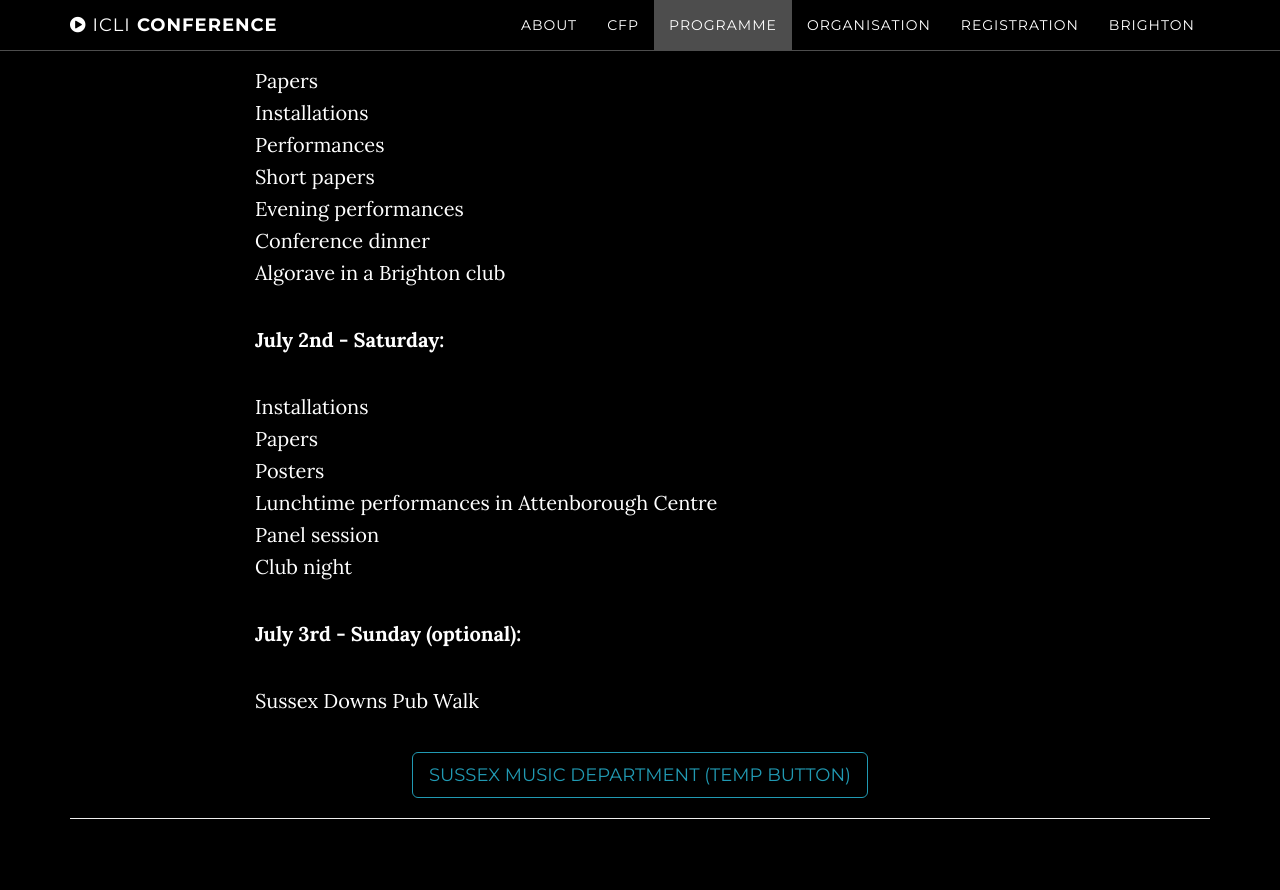
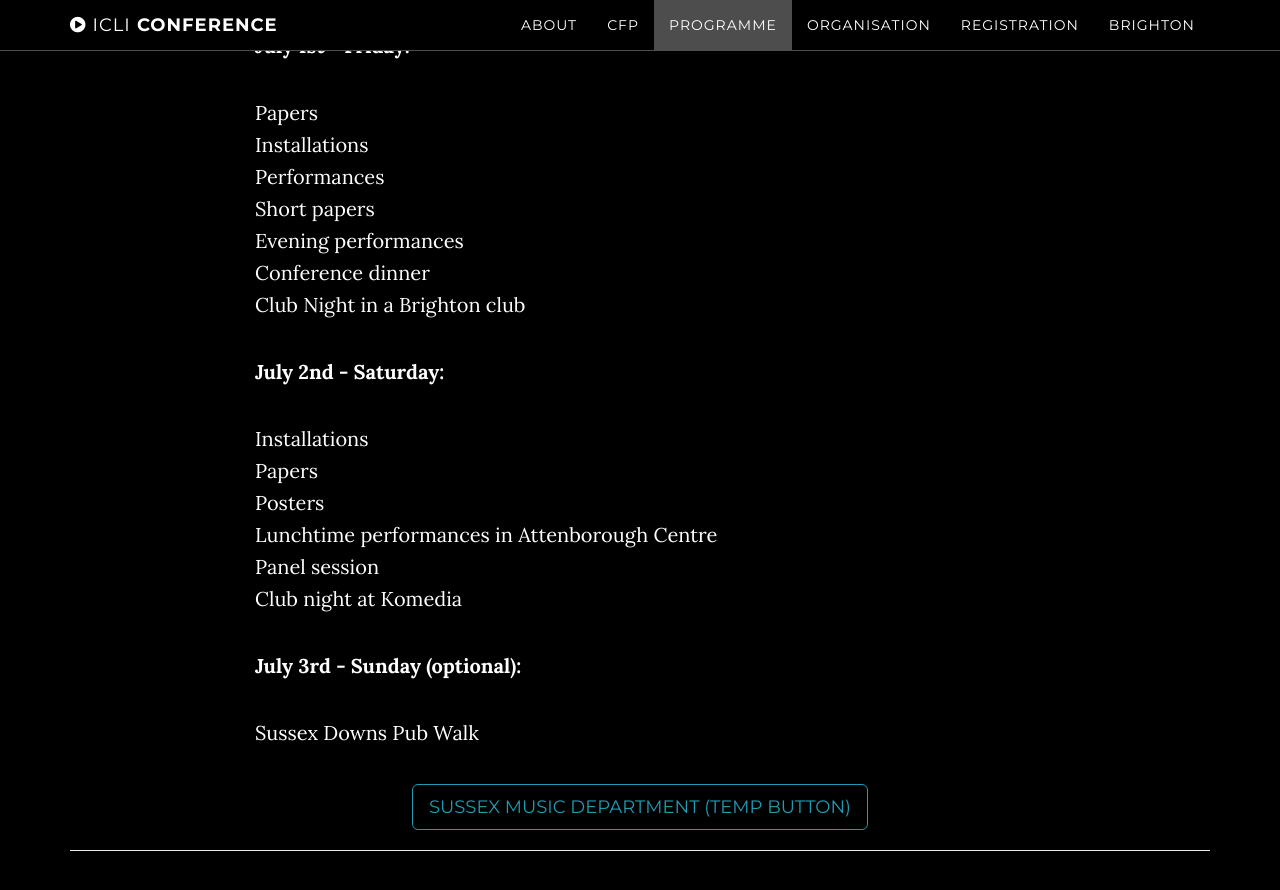
Before and after one commit to thormagnusson/liveinterfaces, a Jekyll site: the page built from index.html, in a window 1280 px wide and 900 px high, scrolled down 5227 px. Shown: the top 890 px of the window. Built offline with Jekyll 4.4.1, drawn with Linux system fonts in a browser that asks for light colours; some of the changed text lies outside the part shown.

Commit message:
Komedia added to programme

```diff
--- a/_includes/cfp.html
+++ b/_includes/cfp.html
@@ -26,6 +26,7 @@
             - Magic and illusionism in performance <br>
             - Robotics and performance systems <br>
             - Embodiment <br>
+            - Timing, timeliness, flow, narrative, memory <br>
             - Computer vision <br>
             - Haptic interfaces <br>
             - Puppetry and animation <br>
--- a/_includes/programme.html
+++ b/_includes/programme.html
@@ -33,7 +33,7 @@
             Short papers<br>
             Evening performances<br>
             Conference dinner<br>
-            Algorave in a Brighton club<br>
+            Club Night in a Brighton club <br>
             </p>
 
             <p>
@@ -46,7 +46,7 @@
             Posters<br>
             Lunchtime performances in Attenborough Centre<br>
             Panel session<br>
-            Club night<br>
+            Club night at Komedia<br>
             </p>
 
             <p>
```
